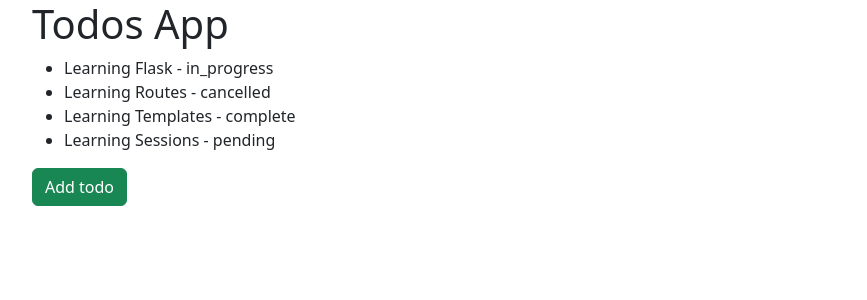
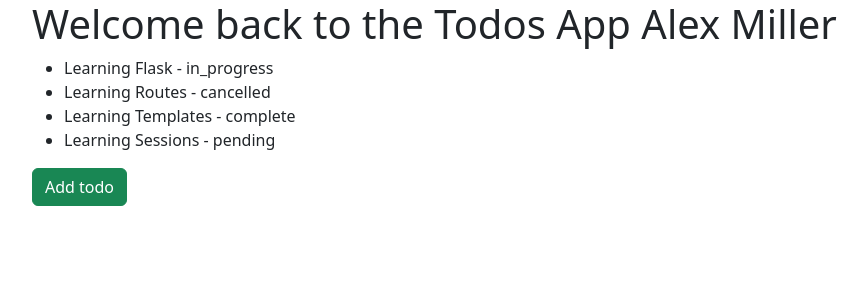
Before and after one commit to Alfredo08/Python-March-2023, a Flask app: page /todos in a window 1280 px wide. Shown: the top 300 px of the page, without its empty margins (50-917 px from the left). Run offline with Flask 2, Linux system fonts and the light colour scheme.

Commit message:
Sessions and hidden inputs

```diff
--- a/Week 1/Day 5/Todos_App/server.py
+++ b/Week 1/Day 5/Todos_App/server.py
@@ -1,6 +1,7 @@
-from flask import Flask, render_template, request, redirect
+from flask import Flask, render_template, request, redirect, session
 
 app = Flask( __name__ )
+app.secret_key = "password1234"
 
 list_of_todos = [{
     "todo" : "Learning Flask",
@@ -25,11 +26,18 @@ list_of_todos = [{
 
 @app.route( '/todos', methods=['GET'] )
 def get_todos():
+    session[ 'full_name' ] = "Alex Miller"
     return render_template( "home.html", list_of_todos=list_of_todos )
 
 @app.route( '/todo/form', methods=['GET'] )
 def display_todo_form():
-    return render_template( "todo_form.html" )
+    if 'full_name' in session:
+        current_user = session[ 'full_name' ]
+        print( current_user )
+        # session[ 'full_name' ] = "Alexander Miller"
+        return render_template( "todo_form.html" )
+    else:
+        return redirect( "/todos" )
 
 @app.route( '/todo/new', methods=['POST'] )
 def create_todo():
--- a/Week 1/Day 5/Todos_App/templates/home.html
+++ b/Week 1/Day 5/Todos_App/templates/home.html
@@ -10,7 +10,7 @@
     <body>
         <div class="container">
             <h1>
-                Todos App
+                Welcome back to the Todos App {{ session[ 'full_name' ] }}
             </h1>
             <ul>
                 {% for todo in list_of_todos: %}
--- a/Week 1/Day 5/Todos_App/templates/todo_form.html
+++ b/Week 1/Day 5/Todos_App/templates/todo_form.html
@@ -10,7 +10,7 @@
     <body>
         <div class="container">
             <h1>
-                Adding a new todo
+                Hey {{ session[ 'full_name' ] }} you are now in the 'Adding a new todo section'
             </h1>
             <form action="/todo/new" method="POST" >
                 <div>
```
Also changed, not shown: other parts of Week 1/Day 5/Todos_App/templates/todo_form.html (+1 -0 lines), 3 other files.
